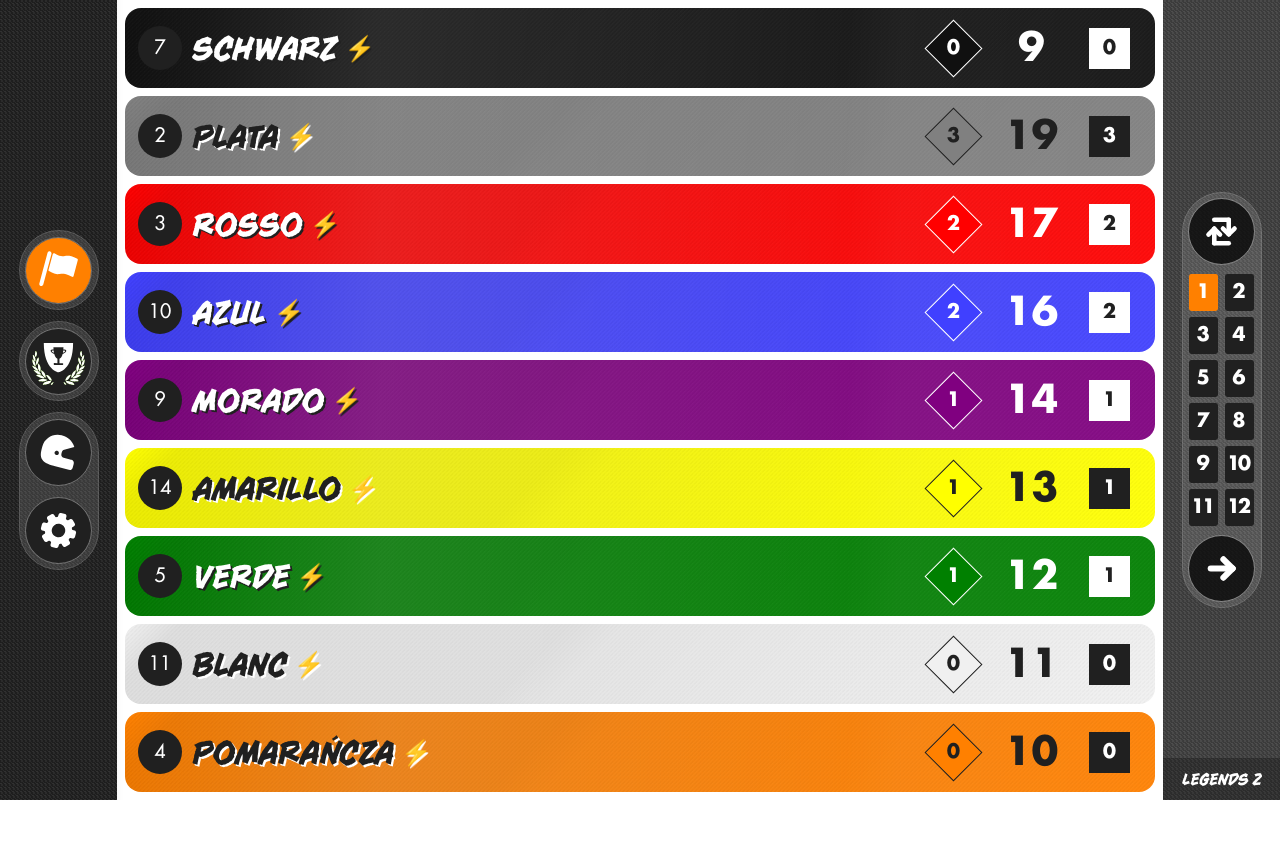
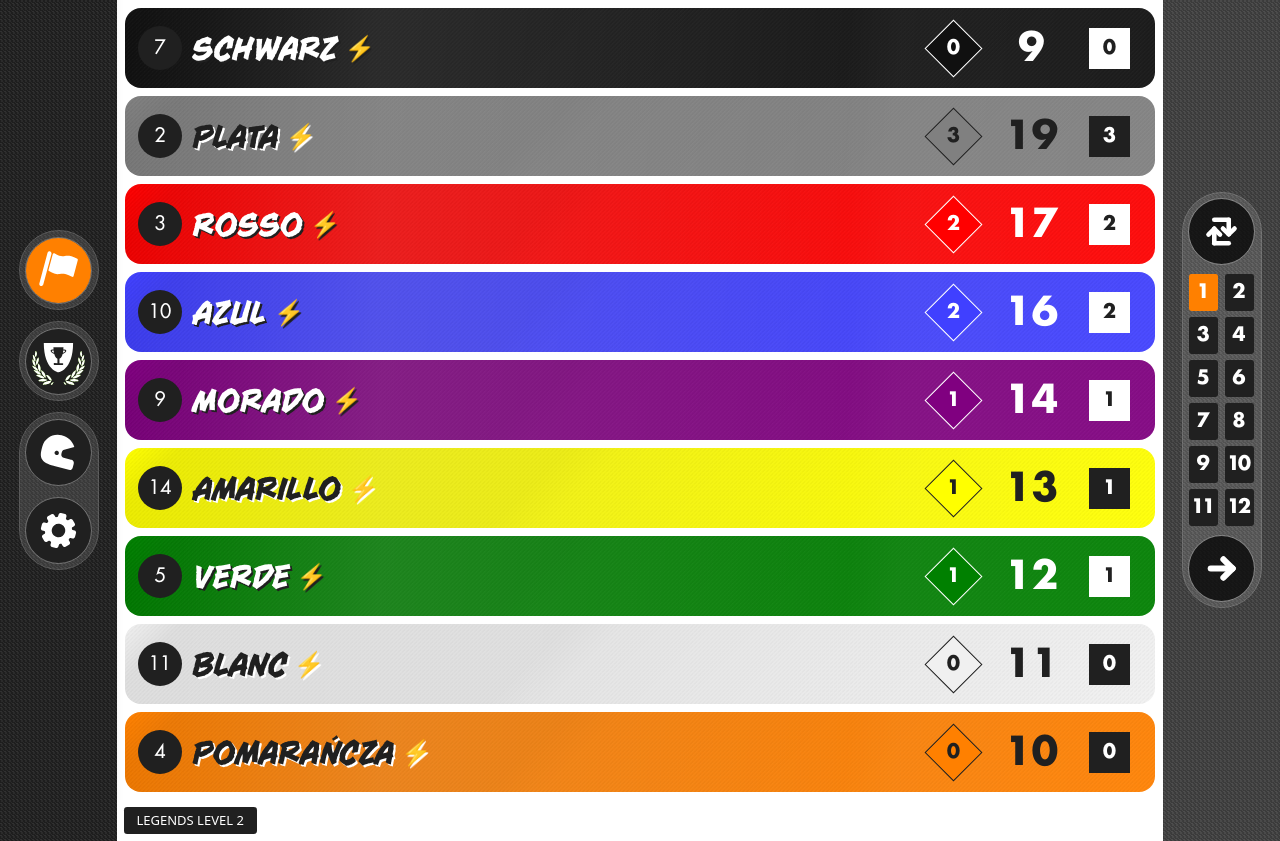
Before and after one commit to meewarwoowoo/heat-legends, a React (Vite) app: page / in a window 1280 px wide. Before the commit the page ends 800 px from the top, so only its background shows below. Built offline with nearby package versions, Linux system fonts and the light colour scheme.

Commit message:
Added Base to Race

```diff
--- a/src/App.css
+++ b/src/App.css
@@ -89,6 +89,7 @@ body  { font-size: 2em ; background-color: var(--wht) ; margin: 0 ; padding: 0 ;
 	"menu main main main main deck"
 	"menu main main main main deck"
 	"menu main main main main deck"
+	"menu base base base base deck"
 }
 @media screen and (max-width: 800px){
 	#root  {
@@ -96,6 +97,7 @@ body  { font-size: 2em ; background-color: var(--wht) ; margin: 0 ; padding: 0 ;
 		"menu menu menu menu menu menu"
 		"main main main main main main"
 		"deck deck deck deck deck deck"
+		"base base base base base base"
 		}
 }
 
--- /dev/null
+++ b/src/Base.css
@@ -0,0 +1,4 @@
+#root #base  { grid-area: base  ; display: flex ; place-content: start ; place-items: start ; }
+#root #base .cnt  { display: flex ; flex-flow: row wrap ; gap: 0.25em ; padding: 0.25em ;}
+#root #base .cnt > div   { display: flex ; flex-flow: row nowrap;  background: var(--bkg) ; color: var(--txt) ; padding: 0.25em 0.5em ; border-radius: 0.125em ; }
+#root #base .cnt > div .txt  { display: flex ; justify-content: center ; align-items: center;  width: 100% ; border-radius: 0 ; font-size: 0.5em ; text-transform: uppercase ;  }
--- /dev/null
+++ b/src/Base.jsx
@@ -0,0 +1,17 @@
+import './Base.css';
+
+const Base = (props) => {
+
+	return (
+		<section id="base">
+			<div className="cnt">
+				<div className="legends-level">
+					<span className="txt">Legends Level { props.configJSON.legendsLevel }</span>
+				</div>
+			</div>
+		</section>
+
+	);
+}
+
+export default Base
--- a/src/Race.jsx
+++ b/src/Race.jsx
@@ -3,6 +3,7 @@ import { legendsDeck1, legendsDeck2 , legendsDeck3 , legendsDeck4 , legendsDeck5
 import { shuffleDeck , doToast } from './util/Utils';
 import { shuffle , next  } from './images';
 import Driver from './Driver';
+import Base from './Base';
 import './Race.css';
 import './Deck.css';
 
@@ -67,8 +68,6 @@ const Race = (props) => {
 
 	return (
 		<>
-			{ console.log("legendsDeck3") }
-			{ console.table(legendsDeck3) }
 			<main className={props.getMainClassList()}>
 				<section className="cnt--race">
 					<header>
@@ -81,9 +80,6 @@ const Race = (props) => {
 			</main>
 			<section id="deck">
 				<div className="cnt">
-					<div className="legends-level">
-						<span className="txt">Legends { props.configJSON.legendsLevel }</span>
-					</div>
 					<ul>
 						<li onClick={setShuffledDeck}><span><img src={shuffle} /></span></li>
 						<li className="cards">
@@ -95,6 +91,7 @@ const Race = (props) => {
 					</ul>
 				</div>
 			</section>
+			<Base configJSON={props.configJSON} />
 		</>
 	);
 };
```
